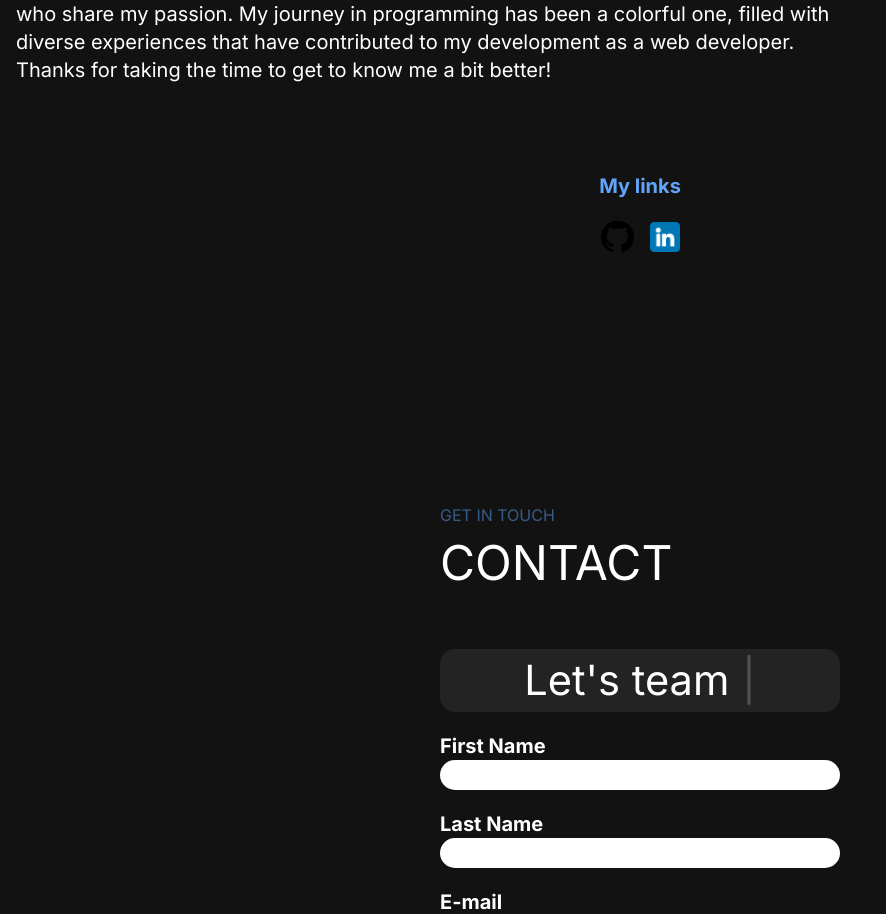
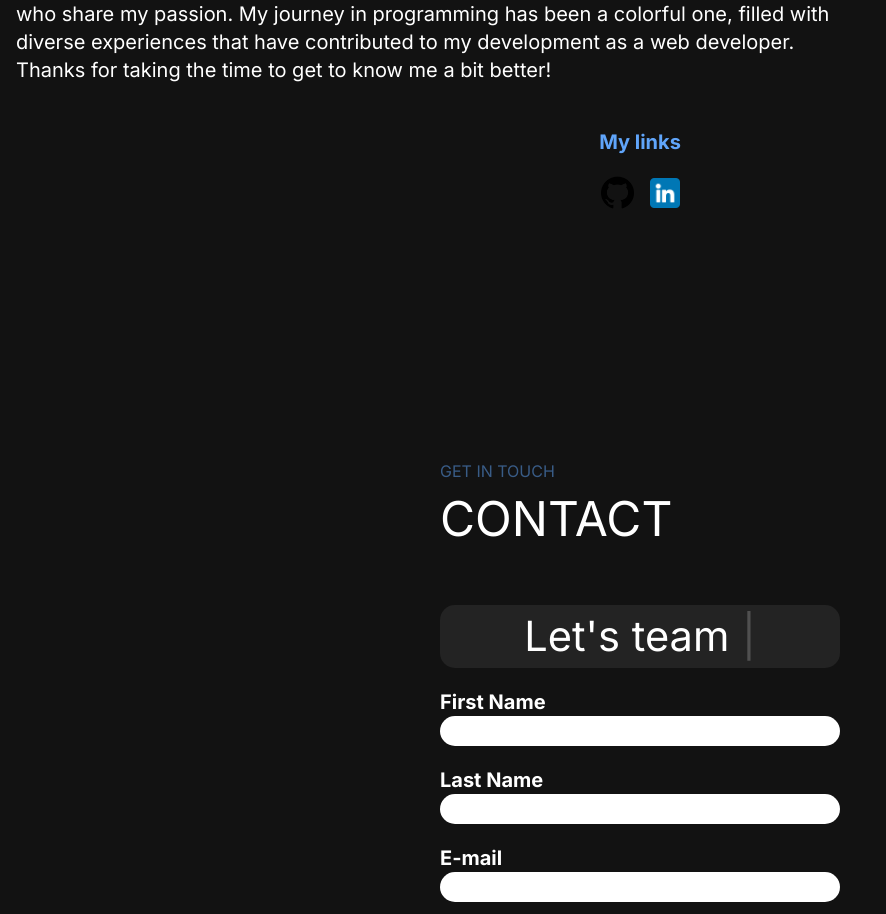
Before and after one commit to andreialionte/portfolio, a Next.js app: page / in a window 1280 px wide. Shown: the part 1781-2695 px from the top of the page, without its empty margins (0-886 px from the left). Built offline with nearby package versions, Linux system fonts and the light colour scheme.

Commit message:
first commit

```diff
--- a/src/app/About.jsx
+++ b/src/app/About.jsx
@@ -56,7 +56,7 @@ function About() {
         <GlobeComponent />
       </div> */}
       <div className="flex flex-col justify-center items-center mt-2 mb-9">
-      <h1 className="mt-16 text-blue-400 font-bold text-lg md:text-xl">My links</h1>
+      <h1 className="mt-5 text-blue-400 font-bold text-lg md:text-xl">My links</h1>
       <div className="flex flex-row justify-center items-center space-x-4 mt-1">
       <Link href="https://github.com/andreialionte">
             <Image src="/github.png" alt="github" width={33} height={33} className="mt-4"/>
```
